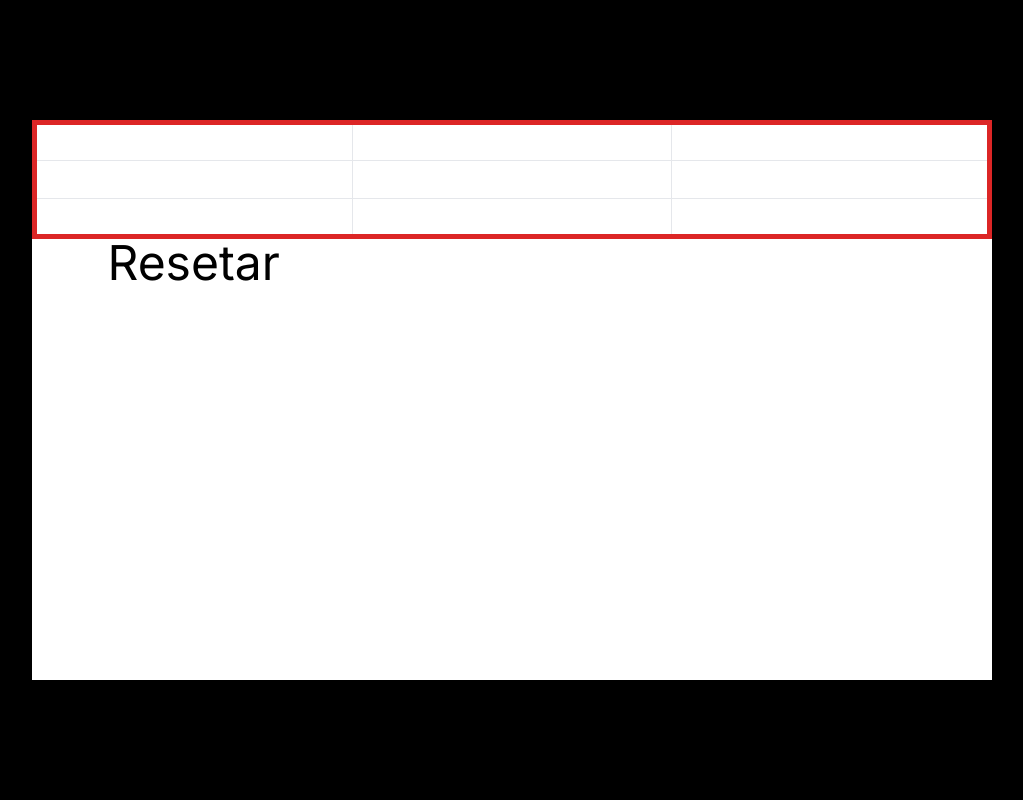
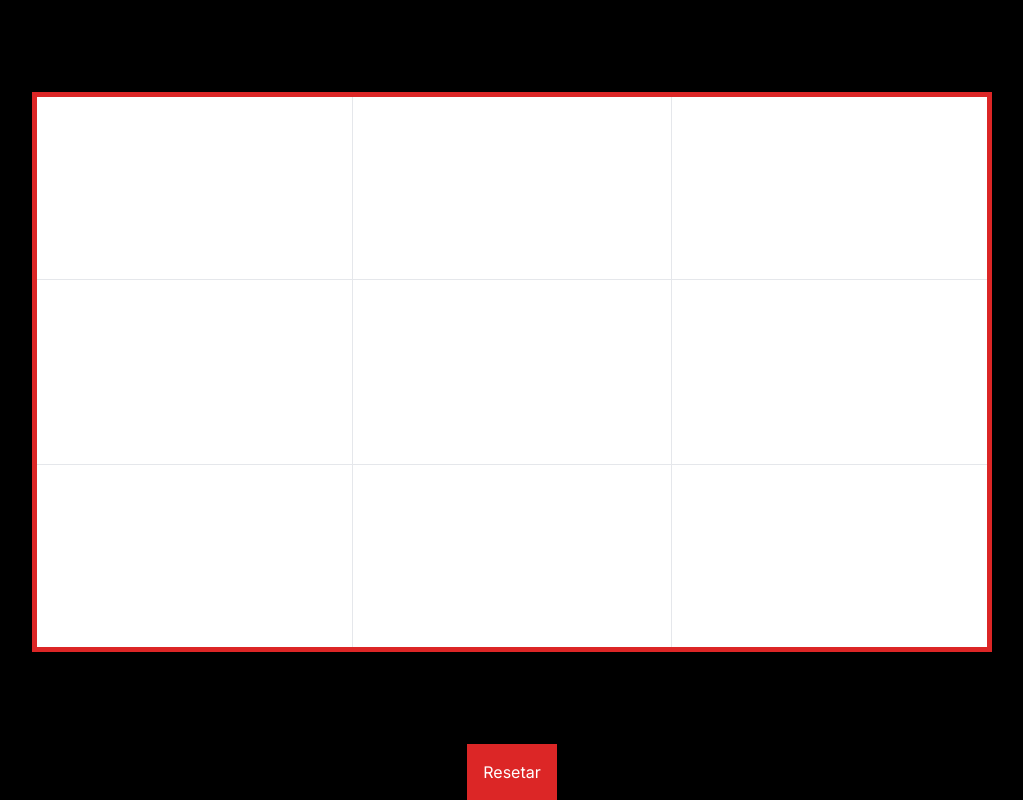
Before and after one commit to duduborges/first-next-aplication, a Next.js app: page / in a window 1280 px wide. Shown: the whole page, without its empty margins (128-1151 px from the left). Built offline with nearby package versions, Linux system fonts and the light colour scheme.

Commit message:
arrumando botao

```diff
--- a/app/page.tsx
+++ b/app/page.tsx
@@ -34,7 +34,7 @@ export default function Home() {
 
   return (
     <>
-      <main className="h-[100vh] bg-black flex flex-row justify-center align-middle items-center">
+      <main className="h-[100vh] bg-black flex flex-col justify-center align-middle items-center">
         <table className=" text-center text-5xl bg-white w-3/4 m-auto h-[70%]">
           <tbody className="border-[5px] border-red-600 ">
 
@@ -54,8 +54,8 @@ export default function Home() {
               <td className="w-[33.3%] hover:bg-red-400 duration-500 border h-[33.3%]" onClick={() => jogar(8)}>{lista[8]}</td>
             </tr>
           </tbody>
-          <button onClick={resetar}>Resetar</button>
         </table>
+        <button className="bg-red-600 text-white p-4" onClick={resetar}>Resetar</button>
       </main>
     </>
   );
```
